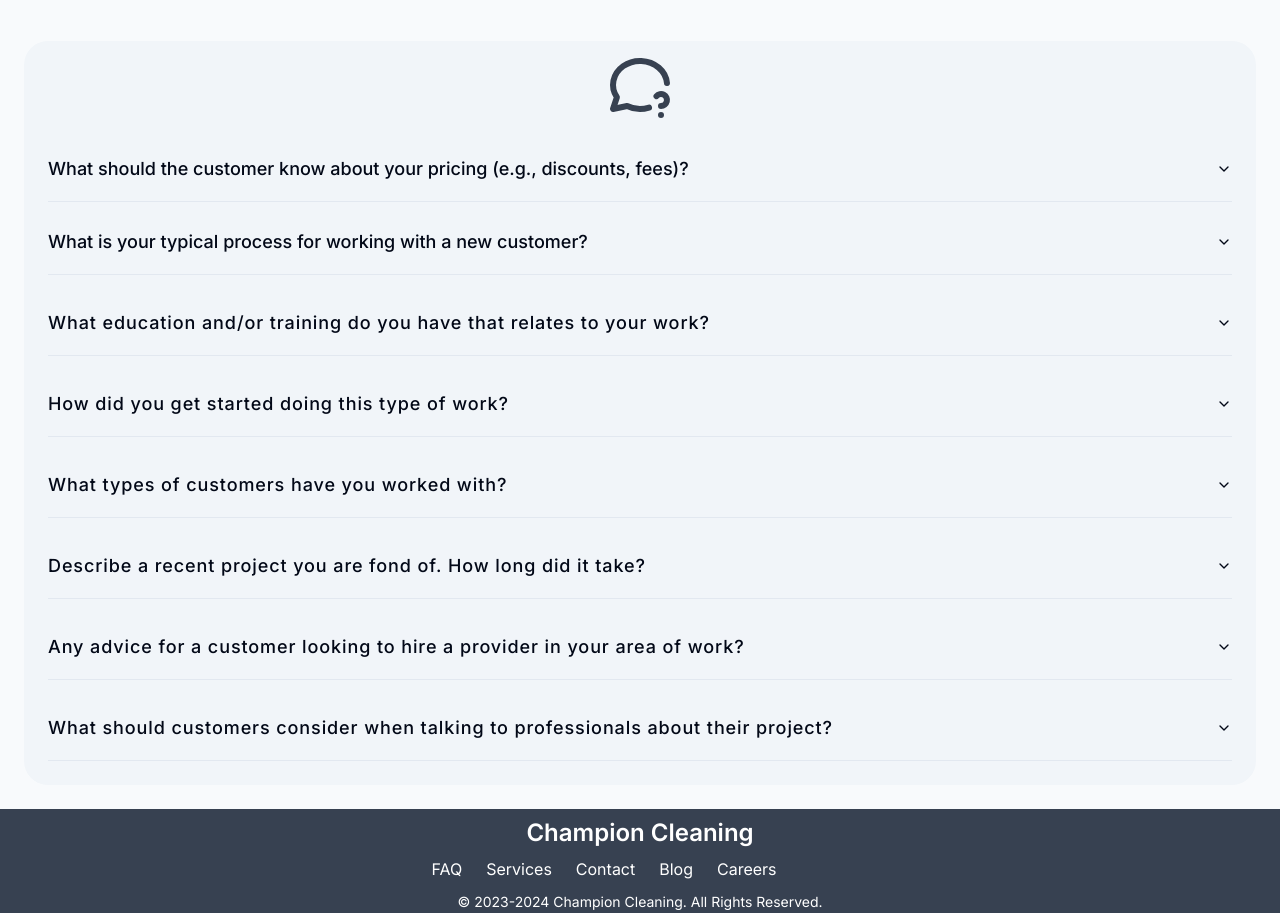
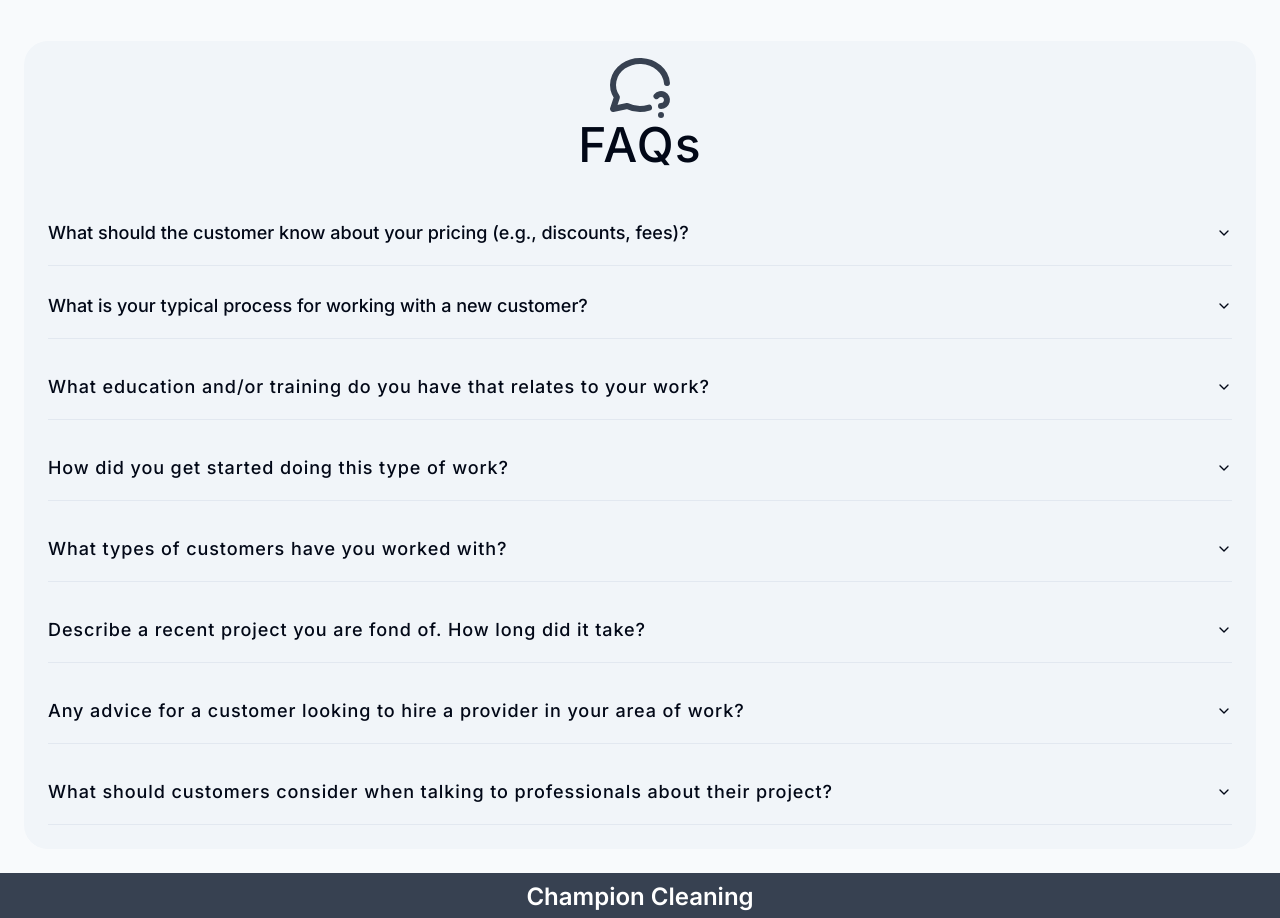
Before and after one commit to lamboprogramming/cleaning-service, a Next.js app: page / in a window 1280 px wide. Shown: the part 3860-4778 px from the top of the page. Built offline with nearby package versions, Linux system fonts and the light colour scheme.

Commit message:
h2 added for section titles

```diff
--- a/components/questions.tsx
+++ b/components/questions.tsx
@@ -13,8 +13,9 @@ const questions = () => {
       <h1 className='flex justify-center font-medium tracking-tight text-gray-700 text-7xl'>
       <TbMessageCircleQuestion/>
       </h1>
-      {/* <h2 className='flex justify-center text-3xl font-medium'>FAQ</h2> */}
-
+      <div className='flex justify-center mb-4 text-2xl font-medium tracking-wide lg:text-5xl sm:text-3xl'>
+        <h2>FAQs</h2>
+      </div>
 
         {/* Accordion of questions */}
     <div className="grid grid-cols-1 text-lg ">
```
